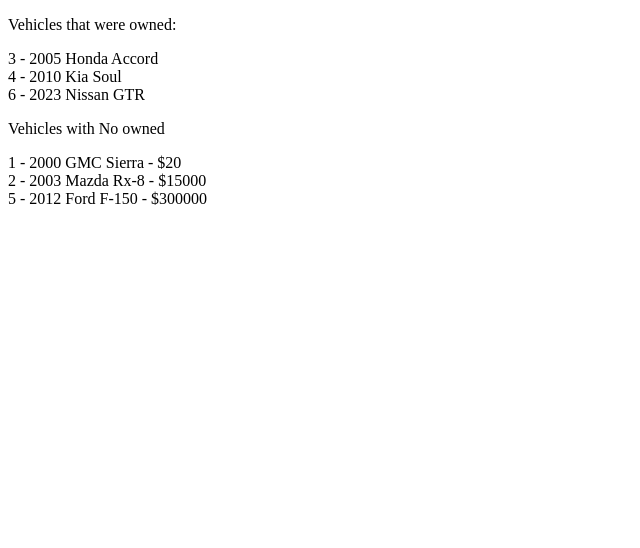
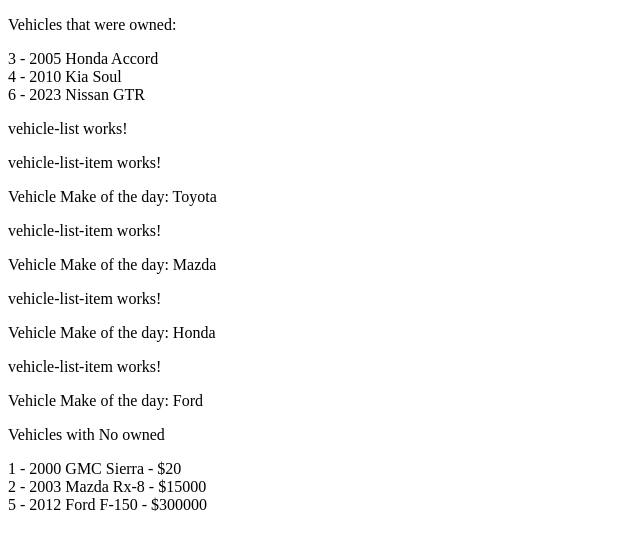
Before and after one commit to KaseyDev85/Kasey_Johns_Learning_Angular, an Angular app: page / in a window 1280 px wide. Shown: the top 548 px of the page, without its empty margins (0-640 px from the left). Built offline with nearby package versions, Linux system fonts and the light colour scheme.

Commit message:
Making a property that can be accepted as an input
-> added vehicle list tag into main html
-> added four new vehicles into an array on vehicles list typescript
-> added four vehicle item list in the vehicle list
-> added a property that can be accepted as an input

```diff
--- a/src/app/app.component.html
+++ b/src/app/app.component.html
@@ -11,10 +11,13 @@
       - ${{ vehicle.price }}
     </div>
 
-    </div>
+  </div>
+
 
 
 </div>
+
+<app-vehicle-list></app-vehicle-list>
 <p>Vehicles with No owned</p>
 <div *ngFor="let vehicle of vehicles;">
   <div *ngIf="!vehicle.owned">
--- a/src/app/app.component.ts
+++ b/src/app/app.component.ts
@@ -3,10 +3,12 @@
 import { Vehicles } from './models/Vehicles';
 import { NgFor } from '@angular/common';
 import { NgIf } from '@angular/common';
+import { VehicleListComponent } from './vehicle-list/vehicle-list.component';
+
 @Component({
   selector: 'app-root',
   standalone: true,
-  imports: [RouterOutlet, NgFor, NgIf],
+  imports: [RouterOutlet, NgFor, NgIf, VehicleListComponent],
   templateUrl: './app.component.html',
   styleUrl: './app.component.scss'
 })
--- a/src/app/vehicle-list-item/vehicle-list-item.component.html
+++ b/src/app/vehicle-list-item/vehicle-list-item.component.html
@@ -1 +1,5 @@
 <p>vehicle-list-item works!</p>
+
+<p>
+  Vehicle Make of the day: {{vehicle.make}}
+</p>
--- a/src/app/vehicle-list-item/vehicle-list-item.component.ts
+++ b/src/app/vehicle-list-item/vehicle-list-item.component.ts
@@ -1,4 +1,5 @@
-import { Component } from '@angular/core';
+import { Component, Input } from '@angular/core';
+import { Vehicles } from '../models/Vehicles';
 
 @Component({
   selector: 'app-vehicle-list-item',
@@ -9,4 +10,5 @@
 })
 export class VehicleListItemComponent {
 
+  @Input() vehicle? : Vehicles;
 }
--- a/src/app/vehicle-list/vehicle-list.component.html
+++ b/src/app/vehicle-list/vehicle-list.component.html
@@ -1 +1,6 @@
 <p>vehicle-list works!</p>
+
+<app-vehicle-list-item [vehicle]="vehicles[0]"></app-vehicle-list-item>
+<app-vehicle-list-item [vehicle]="vehicles[1]"></app-vehicle-list-item>
+<app-vehicle-list-item [vehicle]="vehicles[2]"></app-vehicle-list-item>
+<app-vehicle-list-item [vehicle]="vehicles[3]"></app-vehicle-list-item>
--- a/src/app/vehicle-list/vehicle-list.component.ts
+++ b/src/app/vehicle-list/vehicle-list.component.ts
@@ -1,12 +1,23 @@
 import { Component } from '@angular/core';
+import { Vehicles } from '../models/Vehicles';
+import { VehicleListItemComponent } from '../vehicle-list-item/vehicle-list-item.component';
 
 @Component({
   selector: 'app-vehicle-list',
   standalone: true,
-  imports: [],
+  imports: [VehicleListItemComponent],
   templateUrl: './vehicle-list.component.html',
   styleUrl: './vehicle-list.component.scss'
 })
 export class VehicleListComponent {
+  vehicles: Vehicles[] =
+  [
+    {id:1, year:"2000", make:"Toyota", model:"EA86", price:20, owned: false},
+    {id:2, year:"2003", make:"Mazda", model:"Cx-7", price:15000, owned: false},
+    {id:3, year:"2005", make:"Honda", model:"Civic", owned: true},
+    {id:4, year:"2010", make:"Ford", model:"F-150", owned: true},
+
+
+  ]
 
 }
--- a/tsconfig.json
+++ b/tsconfig.json
@@ -18,6 +18,7 @@
     "importHelpers": true,
     "target": "ES2022",
     "module": "ES2022",
+    "strictNullChecks": false,
     "lib": [
       "ES2022",
       "dom"
```
